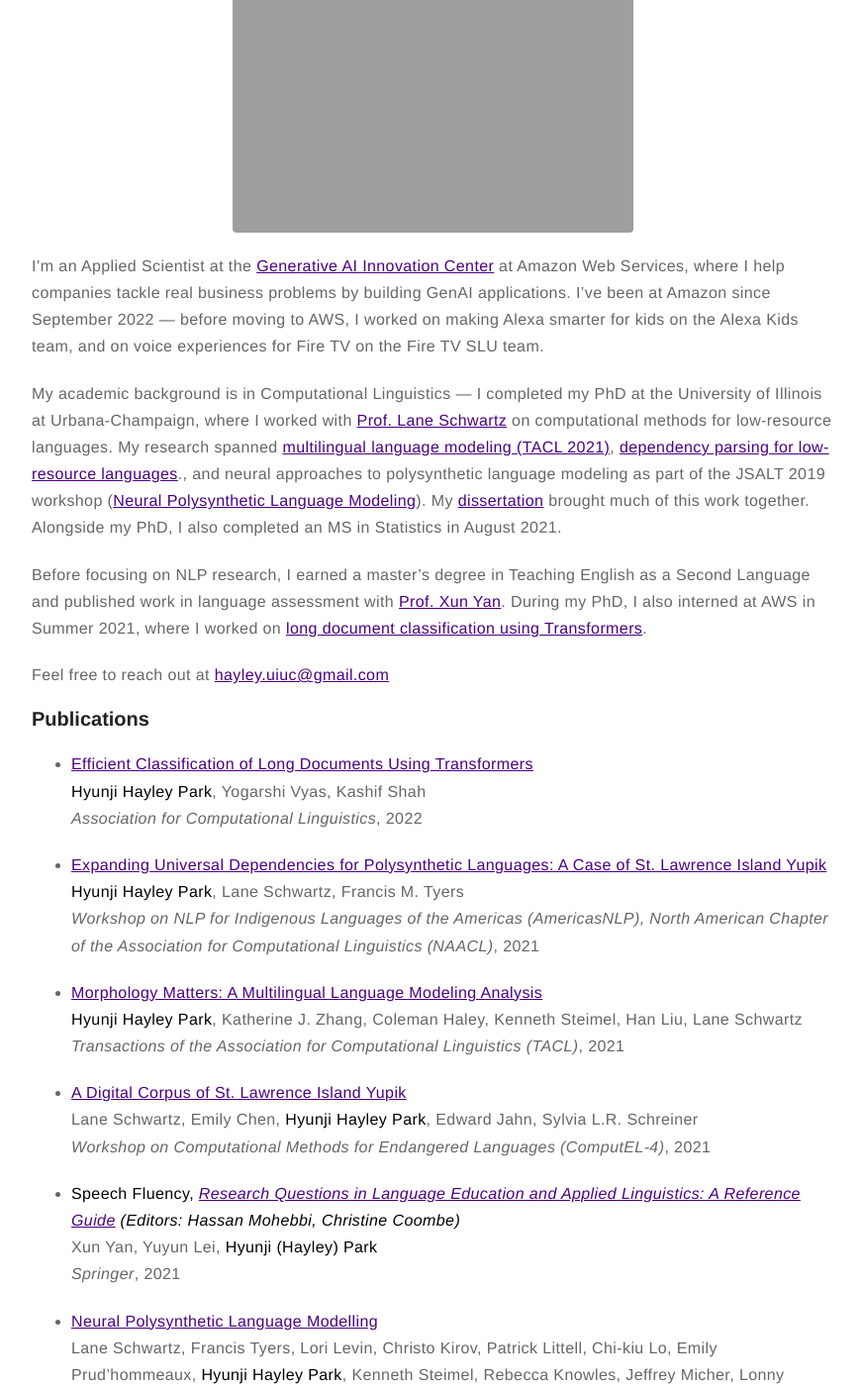
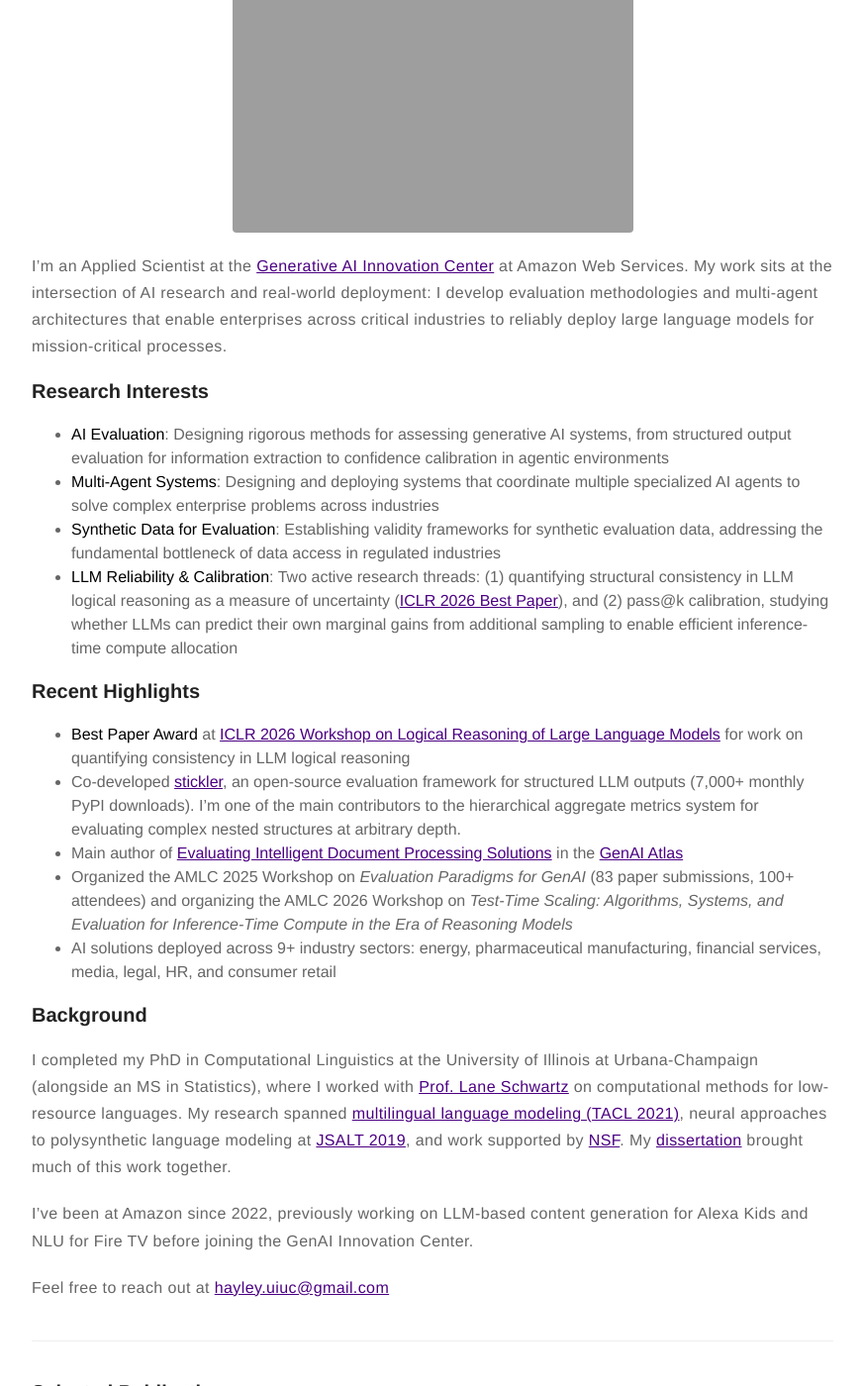
Before and after one commit to hayleypark/hayleypark.github.io, a Jekyll site: the page built from about.md, in a window 1280 px wide and 1400 px high, scrolled down 194 px. Shown: the whole window at 99% size, without its empty margins (203-1074 px from the left). Built offline with Jekyll 4.4.1, drawn with Linux system fonts in a browser that asks for light colours; some of the changed text lies outside the part shown.

Commit message:
Update website to reflect current research focus and recent publications
- Update bio to emphasize GenAI evaluation and enterprise AI
- Restructure about page with Research Interests, Recent Highlights, Background
- Add ICLR 2026 Best Paper, Halliburton/EAGE publications, AMLC 2025
- Add stickler, GenAI Atlas, and workshop organization highlights
- Trim publications to selected relevant papers with Google Scholar link

```diff
--- a/_config.yml
+++ b/_config.yml
@@ -1,6 +1,6 @@
 # main text of home
 name: Hyunji Hayley Park, PhD
-bio: Applied Scientist @AWS
+bio: Applied Scientist @AWS | Generative AI Evaluation & Enterprise AI
 
 # twitter summary info
 # description: A blog about technology and stuff related
@@ -54,7 +54,7 @@ email: hayley.uiuc@gmail.com
 authors:
     hayleypark:
         name: Hayley Park, PhD
-        bio: Natural Language Processing @Amazon
+        bio: Applied Scientist @AWS | Generative AI Evaluation & Enterprise AI
         external-image: false
         picture: profile.png
         #twitter: johndoe
--- a/about.md
+++ b/about.md
@@ -4,48 +4,61 @@ layout: page
 ---
 ![Profile Image]({{ site.url }}/{{ site.picture }})
 
-I’m an Applied Scientist at the [Generative AI Innovation Center](https://aws.amazon.com/ai/generative-ai/innovation-center/) at Amazon Web Services, where I help companies tackle real business problems by building GenAI applications. I’ve been at Amazon since September 2022 — before moving to AWS, I worked on making Alexa smarter for kids on the Alexa Kids team, and on voice experiences for Fire TV on the Fire TV SLU team.
+I'm an Applied Scientist at the [Generative AI Innovation Center](https://aws.amazon.com/ai/generative-ai/innovation-center/) at Amazon Web Services. My work sits at the intersection of AI research and real-world deployment: I develop evaluation methodologies and multi-agent architectures that enable enterprises across critical industries to reliably deploy large language models for mission-critical processes.
 
-My academic background is in Computational Linguistics — I completed my PhD at the University of Illinois at Urbana-Champaign, where I worked with [Prof. Lane Schwartz](http://dowobeha.github.io/) on computational methods for low-resource languages. My research spanned [multilingual language modeling (TACL 2021)](https://direct.mit.edu/tacl/article/doi/10.1162/tacl_a_00365/98237/Morphology-Matters-A-Multilingual-Language), [dependency parsing for low-resource languages](https://aclanthology.org/2021.americasnlp-1.14.pdf)., and neural approaches to polysynthetic language modeling as part of the JSALT 2019 workshop ([Neural Polysynthetic Language Modeling](https://arxiv.org/abs/2005.05477)). My [dissertation](https://www.ideals.illinois.edu/items/125303) brought much of this work together. Alongside my PhD, I also completed an MS in Statistics in August 2021.
+### Research Interests
 
-Before focusing on NLP research, I earned a master’s degree in Teaching English as a Second Language and published work in language assessment with [Prof. Xun Yan](https://linguistics.illinois.edu/directory/profile/xunyan). During my PhD, I also interned at AWS in Summer 2021, where I worked on [long document classification using Transformers](https://aclanthology.org/2022.acl-short.79/).
+- **AI Evaluation**: Designing rigorous methods for assessing generative AI systems, from structured output evaluation for information extraction to confidence calibration in agentic environments
+- **Multi-Agent Systems**: Designing and deploying systems that coordinate multiple specialized AI agents to solve complex enterprise problems across industries
+- **Synthetic Data for Evaluation**: Establishing validity frameworks for synthetic evaluation data, addressing the fundamental bottleneck of data access in regulated industries
+- **LLM Reliability & Calibration**: Two active research threads: (1) quantifying structural consistency in LLM logical reasoning as a measure of uncertainty ([ICLR 2026 Best Paper](https://arxiv.org/abs/2606.17312)), and (2) pass@k calibration, studying whether LLMs can predict their own marginal gains from additional sampling to enable efficient inference-time compute allocation
+
+### Recent Highlights
+
+- **Best Paper Award** at [ICLR 2026 Workshop on Logical Reasoning of Large Language Models](https://arxiv.org/abs/2606.17312) for work on quantifying consistency in LLM logical reasoning
+- Co-developed [stickler](https://github.com/awslabs/stickler), an open-source evaluation framework for structured LLM outputs (7,000+ monthly PyPI downloads). I'm one of the main contributors to the hierarchical aggregate metrics system for evaluating complex nested structures at arbitrary depth.
+- Main author of [Evaluating Intelligent Document Processing Solutions](https://awslabs.github.io/generative-ai-atlas/topics/2_0_technical_foundations_and_patterns/2_6_model_evaluation_and_selection_criteria/2_6_4_domain_specific_evaluations/2_6_4_2_evaluating_intelligent_document_processing/2_6_4_2_evaluating_intelligent_document_processing.html) in the [GenAI Atlas](https://awslabs.github.io/generative-ai-atlas/)
+- Organized the AMLC 2025 Workshop on *Evaluation Paradigms for GenAI* (83 paper submissions, 100+ attendees) and organizing the AMLC 2026 Workshop on *Test-Time Scaling: Algorithms, Systems, and Evaluation for Inference-Time Compute in the Era of Reasoning Models*
+- AI solutions deployed across 9+ industry sectors: energy, pharmaceutical manufacturing, financial services, media, legal, HR, and consumer retail
+
+### Background
+
+I completed my PhD in Computational Linguistics at the University of Illinois at Urbana-Champaign (alongside an MS in Statistics), where I worked with [Prof. Lane Schwartz](http://dowobeha.github.io/) on computational methods for low-resource languages. My research spanned [multilingual language modeling (TACL 2021)](https://direct.mit.edu/tacl/article/doi/10.1162/tacl_a_00365/98237/Morphology-Matters-A-Multilingual-Language), neural approaches to polysynthetic language modeling at [JSALT 2019](https://arxiv.org/abs/2005.05477), and work supported by [NSF](https://www.nsf.gov/awardsearch/showAward?AWD_ID=1761680). My [dissertation](https://www.ideals.illinois.edu/items/125303) brought much of this work together.
+
+I've been at Amazon since 2022, previously working on LLM-based content generation for Alexa Kids and NLU for Fire TV before joining the GenAI Innovation Center.
 
 Feel free to reach out at [hayley.uiuc@gmail.com](mailto:hayley.uiuc@gmail.com)
 
-### Publications
+---
+
+### Selected Publications
+
+* **[Best Paper Award] [Quantifying Consistency in LLM Logical Reasoning via Structural Uncertainty](https://arxiv.org/abs/2606.17312)** \
+  Baishali Chaudhury, Mengdie Flora Wang, **Hyunji Hayley Park**, Rahul Ghosh, Sungmin Hong, Jae Oh Woo \
+  <em>ICLR 2026 Workshop on Logical Reasoning of Large Language Models</em>, 2026
+
+* **[Halliburton Enhances Seismic Workflow Creation with Amazon Bedrock and Generative AI](https://aws.amazon.com/blogs/machine-learning/halliburton-enhances-seismic-workflow-creation-with-amazon-bedrock-and-generative-ai/)** \
+  Yuan Tian, Arun Ramanathan, Baishali Chaudhury, Gan Luan, Haochen Xie, Jared Kramer, **Hayley Park**, Di Wu \
+  <em>AWS Machine Learning Blog</em>, 2026. A version of this work was also [co-published with Halliburton](https://www.earthdoc.org/content/papers/10.3997/2214-4609.202639083) in the EAGE 2026 Proceedings.
+
+* **Beyond Binary Metrics: A Structured Evaluation Framework for Information Extraction** \
+  Spencer Romo, Ayushi Haria, **Hyunji Hayley Park**, Sujitha Martin, Piyush Vyas, Jared Kramer \
+  <em>AMLC 2025 Workshop on Evaluation Paradigms for GenAI</em>, 2025
 
 * **[Efficient Classification of Long Documents Using Transformers](https://aclanthology.org/2022.acl-short.79/)** \
   **Hyunji Hayley Park**, Yogarshi Vyas, Kashif Shah \
-  <em>Association for Computational Linguistics</em>, 2022
+  <em>Association for Computational Linguistics (ACL)</em>, 2022
 
 * **[Expanding Universal Dependencies for Polysynthetic Languages: A Case of St. Lawrence Island Yupik](https://www.aclweb.org/anthology/2021.americasnlp-1.14/)** \
-  **Hyunji Hayley Park**, Lane Schwartz, Francis M. Tyers  \
-  <em>Workshop on NLP for Indigenous Languages of the Americas (AmericasNLP), North American Chapter of the Association for Computational Linguistics (NAACL)</em>, 2021
+  **Hyunji Hayley Park**, Lane Schwartz, Francis M. Tyers \
+  <em>Workshop on NLP for Indigenous Languages of the Americas (AmericasNLP), NAACL</em>, 2021
 
 * **[Morphology Matters: A Multilingual Language Modeling Analysis](https://direct.mit.edu/tacl/article/doi/10.1162/tacl_a_00365/98237/Morphology-Matters-A-Multilingual-Language)** \
   **Hyunji Hayley Park**, Katherine J. Zhang, Coleman Haley, Kenneth Steimel, Han Liu, Lane Schwartz \
   <em>Transactions of the Association for Computational Linguistics (TACL)</em>, 2021
 
-* **[A Digital Corpus of St. Lawrence Island Yupik](https://computel-workshop.org/wp-content/uploads/2021/03/2021.computel-2.7.pdf)** \
-  Lane Schwartz, Emily Chen, **Hyunji Hayley Park**, Edward Jahn, Sylvia L.R. Schreiner \
-  <em>Workshop on Computational Methods for Endangered Languages (ComputEL-4)</em>, 2021
-
-* **Speech Fluency,** _**[Research Questions in Language Education and Applied Linguistics: A Reference Guide](https://www.springer.com/gp/book/9783030791421) (Editors: Hassan Mohebbi, Christine Coombe)**_ \
-  Xun Yan, Yuyun Lei, **Hyunji (Hayley) Park** \
-  <em>Springer</em>, 2021
-
 * **[Neural Polysynthetic Language Modelling](https://arxiv.org/abs/2005.05477)** \
-  Lane Schwartz, Francis Tyers, Lori Levin, Christo Kirov, Patrick Littell, Chi-kiu Lo, Emily Prud’hommeaux, **Hyunji Hayley Park**, Kenneth Steimel, Rebecca Knowles, Jeffrey Micher, Lonny Strunk, Han Liu, Coleman Haley, Katherine J. Zhang, Robbie Jimmerson, Vasilisa Andriyanets, Aldrian Obaja Muis, Naoki Otani, Jong Hyuk Park, Zhisong Zhang \
+  Lane Schwartz, Francis Tyers, ..., **Hyunji Hayley Park**, et al. \
   <em>Final Report of the Neural Polysynthetic Language Modelling Team at the 2019 Frederick Jelinek Memorial Summer Workshop</em>, 2020
 
-* **[Improved Finite-State Morphological Analysis for St. Lawrence Island Yupik Using Paradigm Function Morphology](https://www.aclweb.org/anthology/2020.lrec-1.326.pdf)** \
-  Emily Chen, **Hyunji Hayley Park**, Lane Schwartz \
-  <em>Language Resources and Evaluation Conference (LREC)</em>, 2020
-
-* **[An investigation into rater performance with a holistic scale and a binary, analytic scale on an ESL writing placement test](https://arts.unimelb.edu.au/__data/assets/pdf_file/0007/3241618/8_2_S2_Park-and-Yan.pdf)** \
-  **Hyunji Park**, Xun Yan \
-  <em>Papers in Language Testing and Assessment</em>, 2019
-
-* **[Book Review: Second Language Pronunciation Assessment: Interdisciplinary Perspectives](https://doi.org/10.1177/0265532217710988)** \
-  Xun Yan, **Hyunji (Hayley) Park** \
-  <em>Language Testing</em>, 2019
+For a full list, see my [Google Scholar](https://scholar.google.com/citations?user=61SbSqQAAAAJ&hl=en).
```
